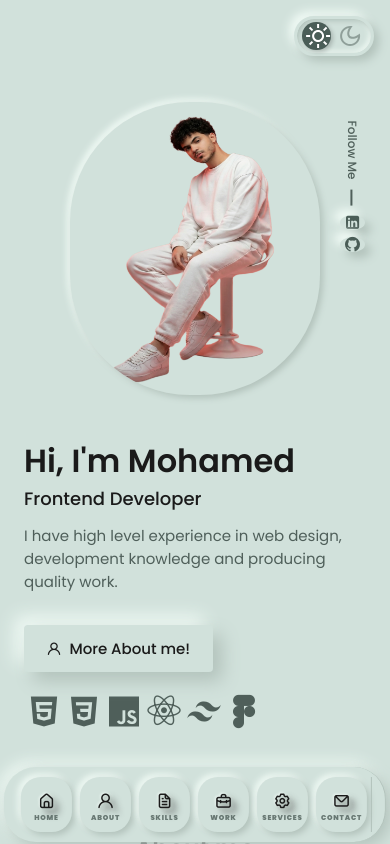
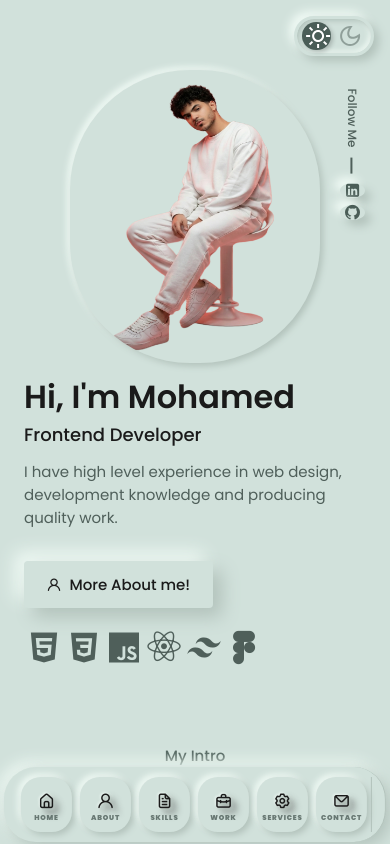
Before and after one commit to elhwawshy/my-portfolio, a React (Vite) app: page / in a window 390 px wide. Shown: the top 844 px of the page. Built offline with nearby package versions, Linux system fonts and the light colour scheme; some icons are missing; a web font is replaced by a local one.

Commit message:
Adjust padding and row-gap in home styles

```diff
--- a/src/index.css
+++ b/src/index.css
@@ -1559,11 +1559,11 @@ textarea.input {
         background-image: none;
         height: initial;
         align-items: initial;
-        padding: 7rem 0 2rem;
+        padding: 5rem 0 2rem;
     }
 
     .home-container {
-        row-gap: 2rem;
+        row-gap: 0rem;
     }
 
     .home-img {
```
